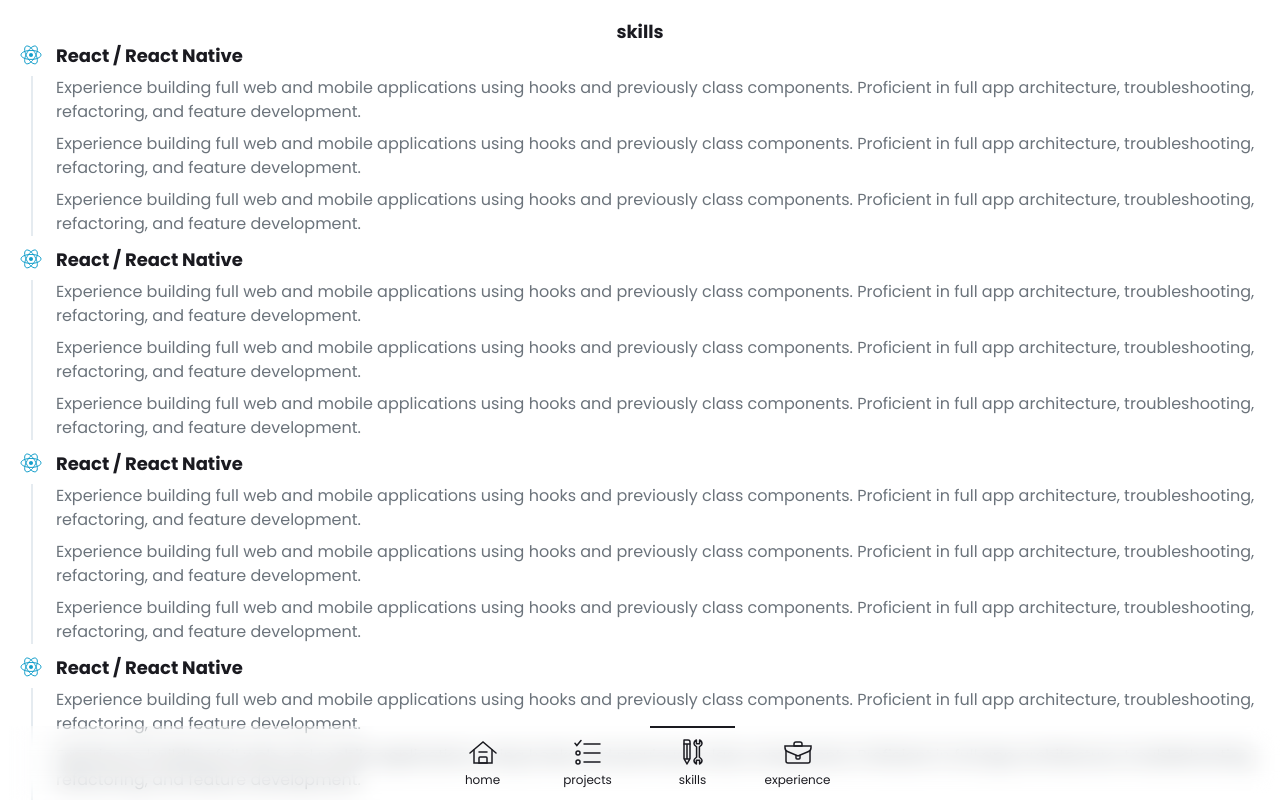
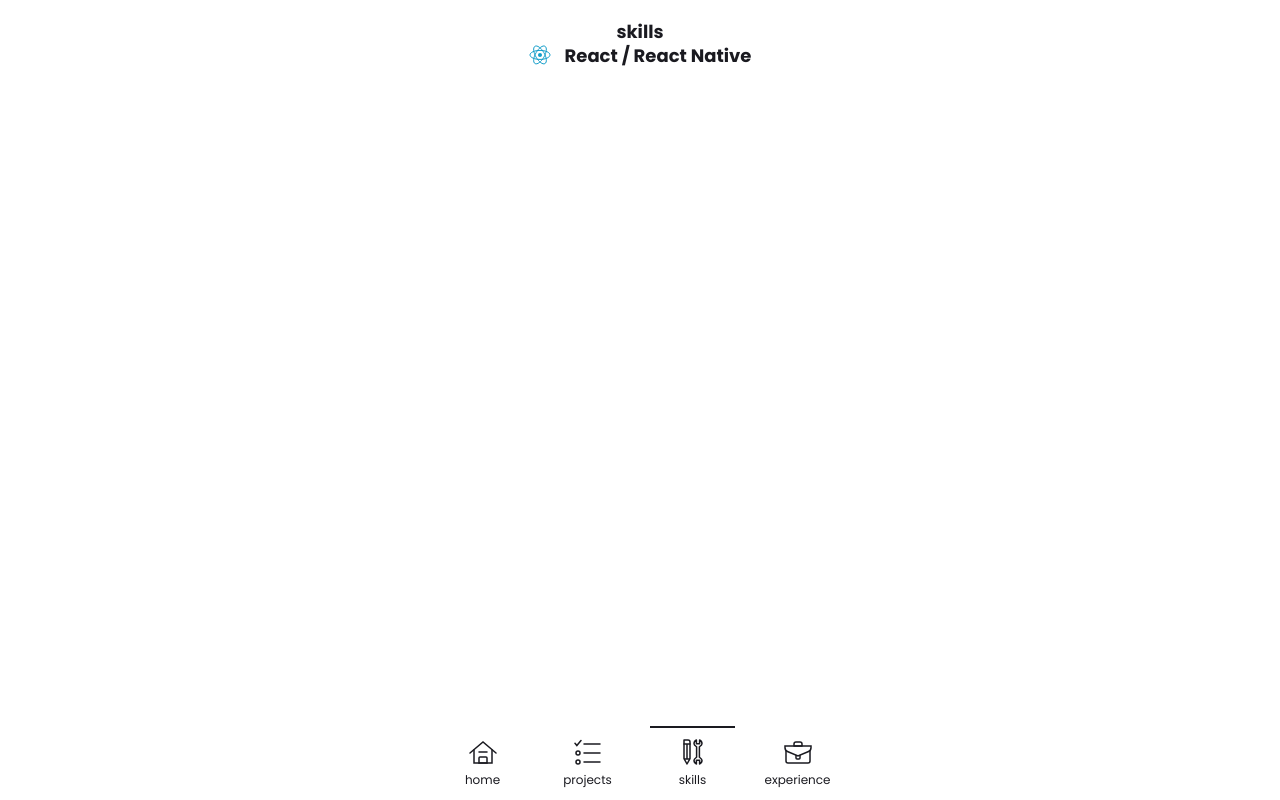
Before and after one commit to d8en/jd-portfolio, a React (Vite) app: page /skills in a window 1280 px wide. Built offline with nearby package versions, Linux system fonts and the light colour scheme.

Commit message:
skills content

```diff
--- a/src/components/jdNavItem/jdNavItem.tsx
+++ b/src/components/jdNavItem/jdNavItem.tsx
@@ -1,5 +1,5 @@
 import { Link, useLocation, Location } from "react-router-dom";
-import jdRoutes, { IJdRouteObj } from "../../utils/jdRoutes";
+import { IJdRouteObj } from "../../utils/jdRoutes";
 import styles from './navItemStyles.module.scss';
 import { useEffect, useState } from "react";
 
--- a/src/components/jdNavItem/navItemStyles.module.scss
+++ b/src/components/jdNavItem/navItemStyles.module.scss
@@ -28,7 +28,6 @@
         .navItemText {
             color: var(--link);
         }
-        // background-color: var(--link);
     }
 }
 
--- a/src/components/jdXpItem/jdXpItem.tsx
+++ b/src/components/jdXpItem/jdXpItem.tsx
@@ -7,7 +7,7 @@
     fillAmt: number;
 }
 
-export function JdXpItem(props: IJdXpItemProps): React.JSX.Element {
+export function JdXpItem(props: React.PropsWithChildren<IJdXpItemProps>): React.JSX.Element {
     return (
         <div className={styles.xpItemContainer}>
 
@@ -30,9 +30,7 @@
                 <h2>{props.title}</h2>
 
                 {/* CHILDREN */}
-                <p>Experience building full web and mobile applications using hooks and previously class components. Proficient in full app architecture, troubleshooting, refactoring, and feature development.</p>
-                <p>Experience building full web and mobile applications using hooks and previously class components. Proficient in full app architecture, troubleshooting, refactoring, and feature development.</p>
-                <p>Experience building full web and mobile applications using hooks and previously class components. Proficient in full app architecture, troubleshooting, refactoring, and feature development.</p>
+                {props.children}
             </div>
 
         </div>
--- a/src/views/jdSkillsView/jdSkillsView.tsx
+++ b/src/views/jdSkillsView/jdSkillsView.tsx
@@ -15,42 +15,6 @@
                     xp="4 Years"
                     fillAmt={1}
                 />
-                <JdXpItem
-                    title="React / React Native"
-                    icon={<ReactIcon />}
-                    xp="4 Years"
-                    fillAmt={1}
-                />
-                <JdXpItem
-                    title="React / React Native"
-                    icon={<ReactIcon />}
-                    xp="4 Years"
-                    fillAmt={1}
-                />
-                <JdXpItem
-                    title="React / React Native"
-                    icon={<ReactIcon />}
-                    xp="4 Years"
-                    fillAmt={1}
-                />
-                <JdXpItem
-                    title="React / React Native"
-                    icon={<ReactIcon />}
-                    xp="4 Years"
-                    fillAmt={1}
-                />
-                <JdXpItem
-                    title="React / React Native"
-                    icon={<ReactIcon />}
-                    xp="4 Years"
-                    fillAmt={1}
-                />
-                <JdXpItem
-                    title="React / React Native"
-                    icon={<ReactIcon />}
-                    xp="4 Years"
-                    fillAmt={1}
-                />
             </div>
         </JdViewWrapper>
     )
```
Also changed, not shown: 1 other file (tests, documents, lock files or other folders).
